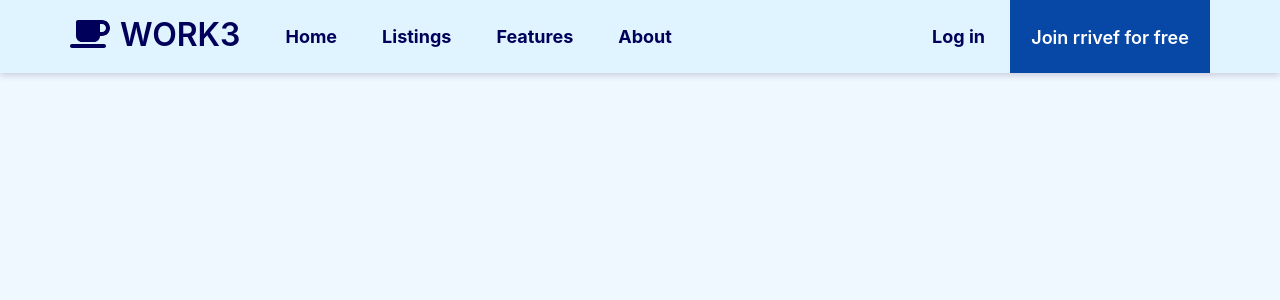
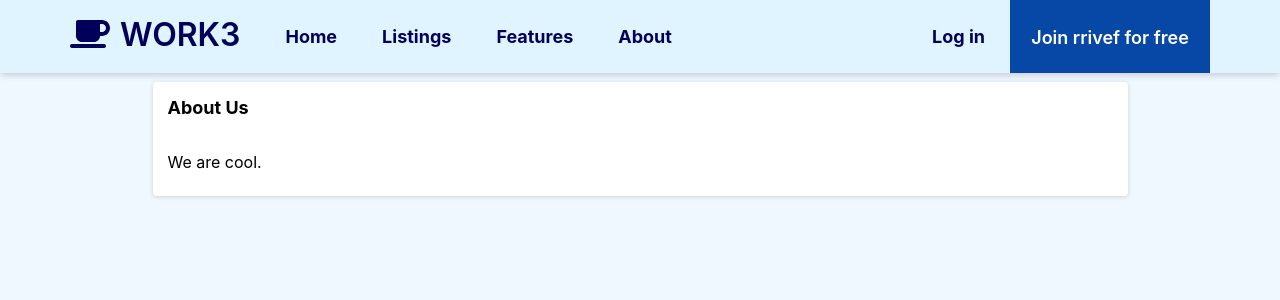
Before and after one commit to wsuratt/rrevif-client, a React (Create React App) app: page /about in a window 1280 px wide. Shown: the top 300 px of the page. Built offline with nearby package versions, Linux system fonts and the light colour scheme.

Commit message:
start about us

```diff
--- a/src/pages/About.tsx
+++ b/src/pages/About.tsx
@@ -17,6 +17,14 @@ const About = () => {
   return (
     <div>
       <Navbar />
+      <div className='about-us-container'>
+        <div className="about-us-card">
+          <div className="about-us-header-wrapper">
+            <p className="about-us-header">About Us</p>
+          </div>
+          <p className="about-us-description">We are cool.</p>
+        </div>
+     </div>
     </div>
   )
 }
--- a/src/pages/Login.tsx
+++ b/src/pages/Login.tsx
@@ -51,10 +51,10 @@ export default function Login() {
       <p className="bold-text">Log in to continue</p>
       <form onSubmit={handleSubmit}>
         <label className="login-label">
-          <input className="login-input" placeholder="Enter your username" type="text" onChange={(e: ChangeEvent<HTMLInputElement>) => setUserName(e.target.value)} />
+          <input className="login-input" placeholder="Enter your username" type="text" required onChange={(e: ChangeEvent<HTMLInputElement>) => setUserName(e.target.value)} />
         </label>
         <label className="login-label">
-          <input className="login-input" placeholder="Enter your password" type="password" onChange={(e: ChangeEvent<HTMLInputElement>) => setPassword(e.target.value)} />
+          <input className="login-input" placeholder="Enter your password" type="password" required onChange={(e: ChangeEvent<HTMLInputElement>) => setPassword(e.target.value)} />
         </label>
         <div>
           <button className="login-submit" type="submit"><p className="bold-text">Continue</p></button>
--- a/src/pages/about.css
+++ b/src/pages/about.css
@@ -0,0 +1,43 @@
+.about-us-container {
+  width: 100%;
+  display: flex;
+  flex-direction: row;
+  flex-wrap: wrap;
+  justify-content: center;
+  align-items: center;
+}
+
+.about-us-card {
+  position: relative;
+  width: 75%;
+  height: 35%;
+  margin: 8px auto;
+  box-shadow: rgba(0, 0, 0, 0.16) 0px 1px 4px;
+  border-radius: 4px;
+  padding: 7.5px;
+  background-color: white;
+  color: black;
+  display: inline-block;
+}
+
+.about-us-header-wrapper {
+  display: flex;
+  flex-direction: row;
+}
+
+.about-us-header {
+  font-weight: 700;
+  font-size: large;
+  margin-top: 7.5px;
+  padding-left: 7.5px;
+}
+
+.about-us-description {
+  overflow: hidden;
+  padding-left: 7.5px;
+  padding-right: 7.5px;
+  text-overflow: ellipsis;
+  display: -webkit-box;
+  -webkit-line-clamp: 4;
+  -webkit-box-orient: vertical;
+}
```
